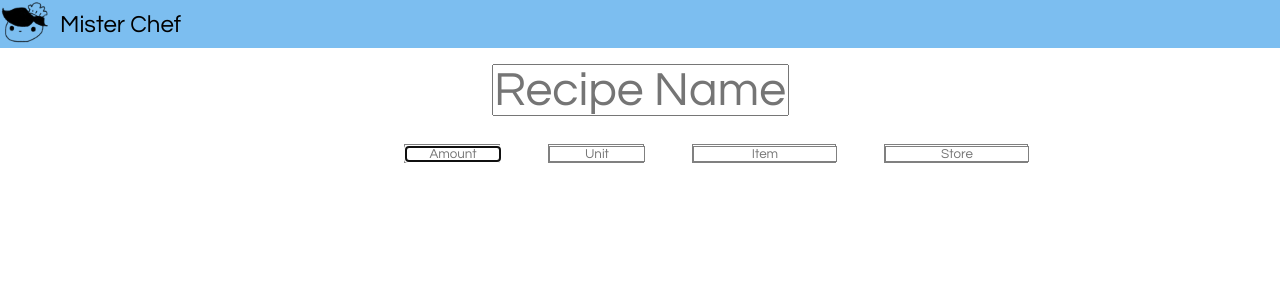
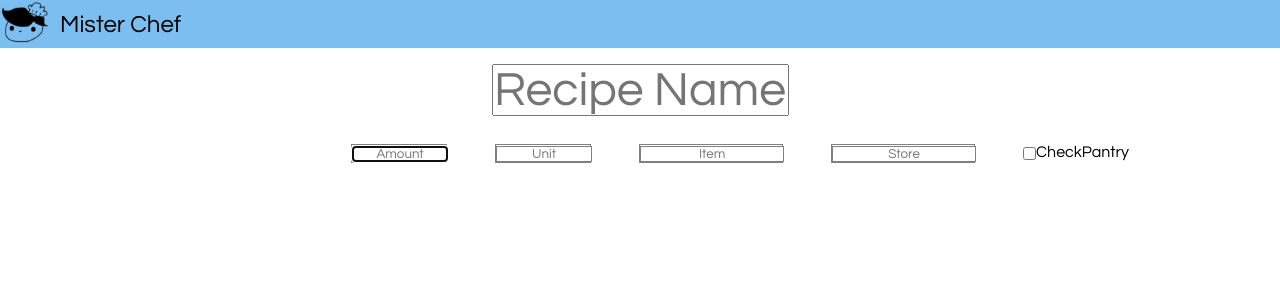
Before and after one commit to asipser/recipesite, a React app: page / in a window 1280 px wide. Shown: the top 300 px of the page. Built offline with nearby package versions, Linux system fonts and the light colour scheme; the HTML template or start-up script is replaced by a standard one.

Commit message:
ingredients table now constaints state with ingredients

```diff
--- a/client/src/components/modules/IngredientRow.js
+++ b/client/src/components/modules/IngredientRow.js
@@ -9,11 +9,16 @@ const IngredientRow = ({ rowNumber, cellsMetadata, onFilledRow }) => {
   });
 
   const [rowCells, setRowCells] = useState(cellsMetadata.map((cellMetadata) => defaultCell()));
+  const [checkPantry, setCheckPantry] = useState(false);
 
   const handleChange = (colNumber, event) => {
     const rowCellsCopy = [...rowCells];
     rowCellsCopy[colNumber].text = event.target.value;
     setRowCells(rowCellsCopy);
+  };
+
+  const handleCheckbox = (e) => {
+    setCheckPantry(!checkPantry);
   };
 
   const handleOnEditCell = (colNumber) => {
@@ -23,9 +28,7 @@ const IngredientRow = ({ rowNumber, cellsMetadata, onFilledRow }) => {
   };
 
   useEffect(() => {
-    if (refs[0] && refs[0].current) {
-      refs[0].current.focus();
-    }
+    document.getElementById(`input-${rowNumber}-${0}`).focus();
   }, []);
 
   useEffect(() => {
@@ -36,17 +39,20 @@ const IngredientRow = ({ rowNumber, cellsMetadata, onFilledRow }) => {
       }
     }
     if (rowFilled) {
-      onFilledRow();
+      onFilledRow({
+        amount: rowCells[0].text,
+        unit: rowCells[1].text,
+        item: rowCells[2].text,
+        store: rowCells[3].text,
+        checkPantry: checkPantry,
+      });
     }
-  }, [rowCells]);
-
-  const refs = cellsMetadata.map((met) => useRef());
+  }, [rowCells, checkPantry]);
 
   const ingredientRow = cellsMetadata.map(({ placeholder, divClassName }, colNumber) => {
-    const inputRef = refs[colNumber];
-
+    const inputRef = useRef();
     return (
-      <div key={`row-${rowNumber}-${colNumber}`}>
+      <div key={`cell-${rowNumber}-${colNumber}`}>
         <EditableText
           divClassName={divClassName}
           text={rowCells[colNumber].text}
@@ -57,6 +63,7 @@ const IngredientRow = ({ rowNumber, cellsMetadata, onFilledRow }) => {
           <input
             className={divClassName}
             ref={inputRef}
+            id={`input-${rowNumber}-${colNumber}`}
             value={rowCells[colNumber].text}
             onChange={(event) => handleChange(colNumber, event)}
             placeholder={placeholder}
@@ -68,7 +75,11 @@ const IngredientRow = ({ rowNumber, cellsMetadata, onFilledRow }) => {
 
   return (
     <div className={"IngredientRow-Container"}>
-      <form className={"IngredientRow-Form"}>{ingredientRow}</form>
+      <form className={"IngredientRow-Form"}>
+        {ingredientRow}
+        <input type={"checkbox"} onClick={handleCheckbox} />
+        <label>CheckPantry</label>
+      </form>
     </div>
   );
 };
--- a/client/src/components/modules/IngredientsTable.js
+++ b/client/src/components/modules/IngredientsTable.js
@@ -3,7 +3,7 @@ import IngredientRow from "./IngredientRow";
 import "./IngredientRow.css";
 
 const IngredientsTable = ({}) => {
-  const defaultRowCells = () => [
+  const getRowCellsMetadata = () => [
     {
       placeholder: "Amount",
       divClassName: "IngredientRow-Cell-Amount",
@@ -22,11 +22,20 @@ const IngredientsTable = ({}) => {
     },
   ];
 
-  const [rows, setRows] = useState([{ filled: false }]);
+  const getInitialRowState = () => ({
+    amount: "",
+    unit: "",
+    item: "",
+    store: "",
+    checkPantry: false,
+    filled: false,
+  });
 
-  const handleFilledRow = (rowNumber) => {
+  const [rows, setRows] = useState([getInitialRowState()]);
+
+  const handleFilledRow = (row, rowNumber) => {
     const rowsCopy = [...rows];
-    rowsCopy[rowNumber].filled = true;
+    rowsCopy[rowNumber] = { ...row, filled: true };
     setRows(rowsCopy);
   };
 
@@ -39,7 +48,7 @@ const IngredientsTable = ({}) => {
       }
     }
     if (tableFilled) {
-      setRows([...rows, { filled: false }]);
+      setRows([...rows, getInitialRowState()]);
     }
   }, [rows]);
 
@@ -47,9 +56,9 @@ const IngredientsTable = ({}) => {
     return (
       <div key={`row-${i}`}>
         <IngredientRow
-          cellsMetadata={defaultRowCells()}
+          cellsMetadata={getRowCellsMetadata()}
           rowNumber={i}
-          onFilledRow={() => handleFilledRow(i)}
+          onFilledRow={(row) => handleFilledRow(row, i)}
         />
       </div>
     );
```
